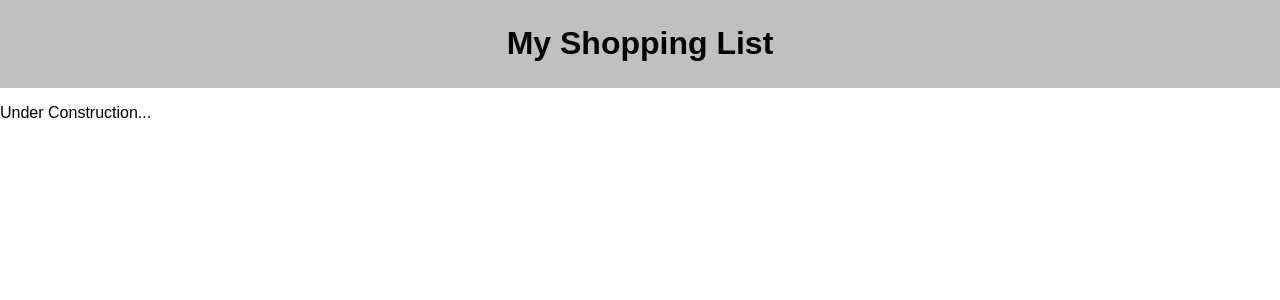
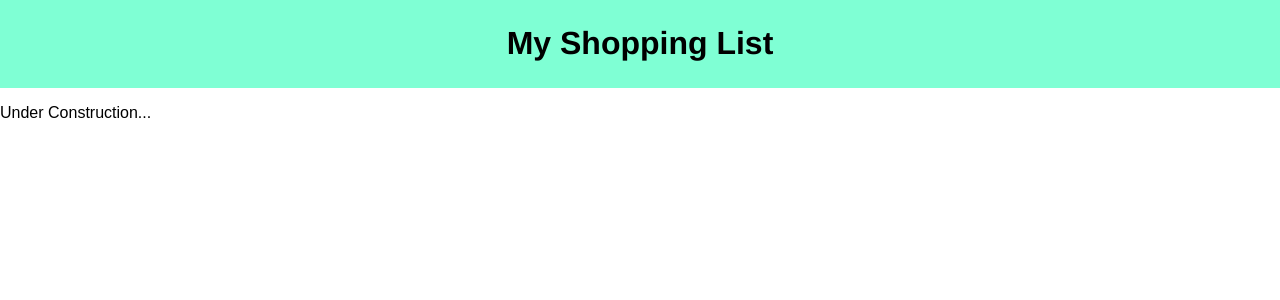
Before and after one commit to JoelleKado/group-fs-react-shopping-list, a React (Create React App) app: page / in a window 1280 px wide. Shown: the top 300 px of the page. Built offline with nearby package versions, Linux system fonts and the light colour scheme.

Commit message:
aquamarine in the house

```diff
--- a/src/components/App/App.js
+++ b/src/components/App/App.js
@@ -1,6 +1,7 @@
 import React, { Component } from 'react';
 import axios from 'axios';
 import './App.css';
+import Header from '../Header/Header';
 
 class App extends Component {
 
@@ -25,9 +26,7 @@ class App extends Component {
   render() {
     return (
       <div className="App">
-        <header className="banner-header">
-          <h1>My Shopping List</h1>
-        </header>
+        <Header />
         <main>
           <p>Under Construction...</p>
         </main>
--- /dev/null
+++ b/src/components/Header/Header.css
@@ -0,0 +1,6 @@
+.headerCoolness {
+    background-color: aquamarine;
+    font-family: Helvetica;
+    text-align: center;
+    padding: .25em;
+}
--- /dev/null
+++ b/src/components/Header/Header.js
@@ -0,0 +1,19 @@
+// imports
+import React, { Component } from 'react';
+import './Header.css';
+
+// class
+class Header extends Component{
+    render(){
+        return(
+            <>
+                <header className="headerCoolness">
+                    <h1>My Shopping List</h1>
+                </header>
+            </>
+        ) // end return
+    } // end render
+}// end class
+
+// export
+export default Header;
```
